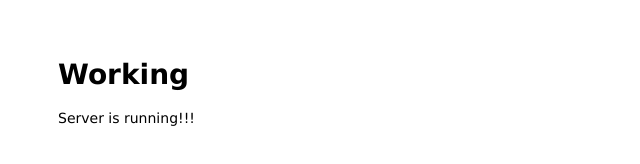
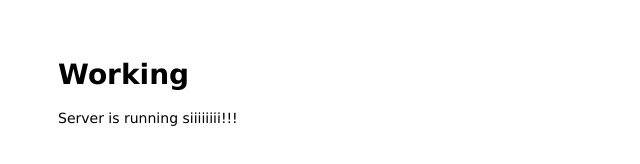
Before and after one commit to RubenABM/Project-Factory, a website: page public/index.html in a window 1280 px wide. Shown: the full height of the page, 0-640 px from the left. Drawn offline with Linux system fonts and the light colour scheme.

Commit message:
Update index.html

```diff
--- a/public/index.html
+++ b/public/index.html
@@ -7,7 +7,7 @@
 
 <body>
   <h1>Working</h1>
-  <p>Server is running!!!</p>
+  <p>Server is running siiiiiiii!!!</p>
 </body>
 
 </html>
```
